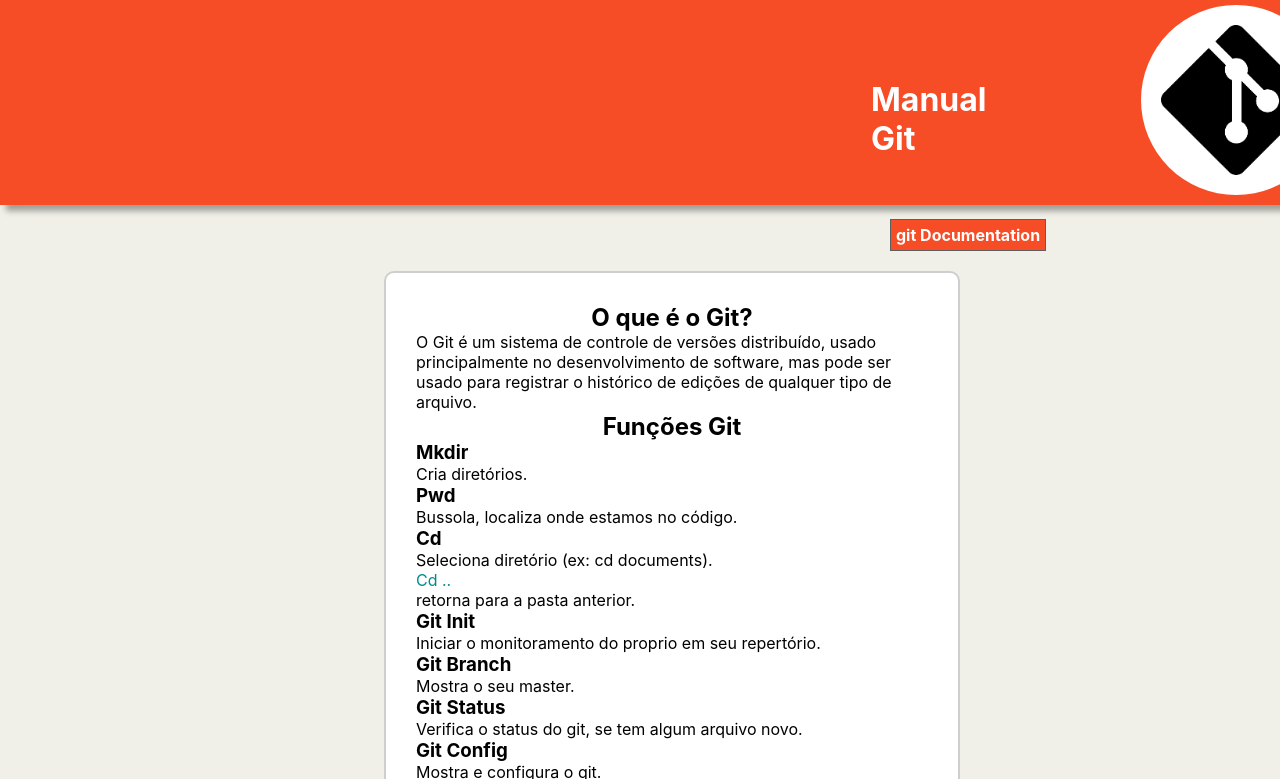
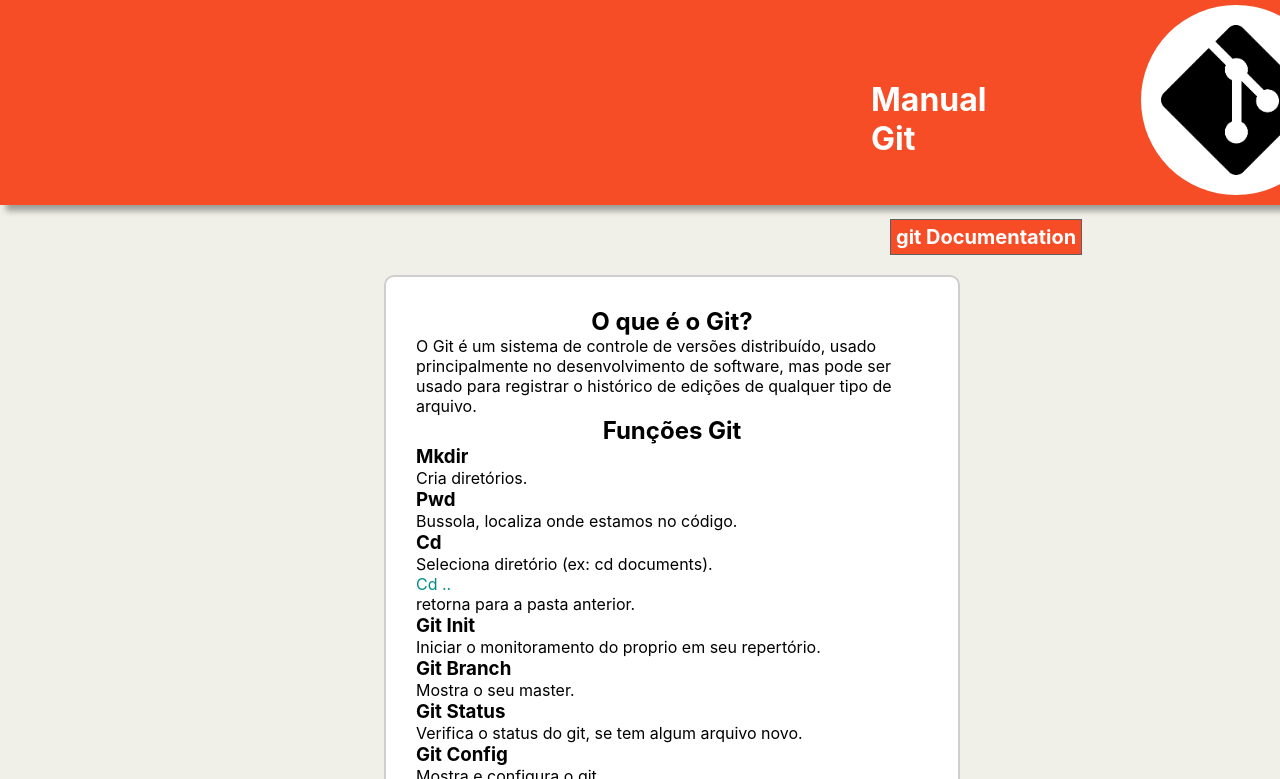
Before and after one commit to IsabellaAlves21/ManualGit, a plain HTML site: page index.html in a window 1280 px wide. In both pictures the pointer is over the link "git Documentation". Shown: the top 779 px of the page. Drawn offline with Linux system fonts and the light colour scheme.

Commit message:
acrescido hover

```diff
--- a/css/style.css
+++ b/css/style.css
@@ -132,3 +132,7 @@ footer b{
 
     border: 2px solid rgba(128, 128, 128, 0.384);
 }
+
+.git-btn:hover{
+    font-size: 20px;
+}
--- a/index.html
+++ b/index.html
@@ -15,7 +15,7 @@
         <img src="./img/Git-Icon-Black.png" alt="">
     </header>
     <br>
-    <b><a href="https://git-scm.com/docs/git/pt_BR" target="_blank">git Documentation</a></b>
+    <b><a class="git-btn" href="https://git-scm.com/docs/git/pt_BR" target="_blank">git Documentation</a></b>
     <main>
 
         <nav>
```
